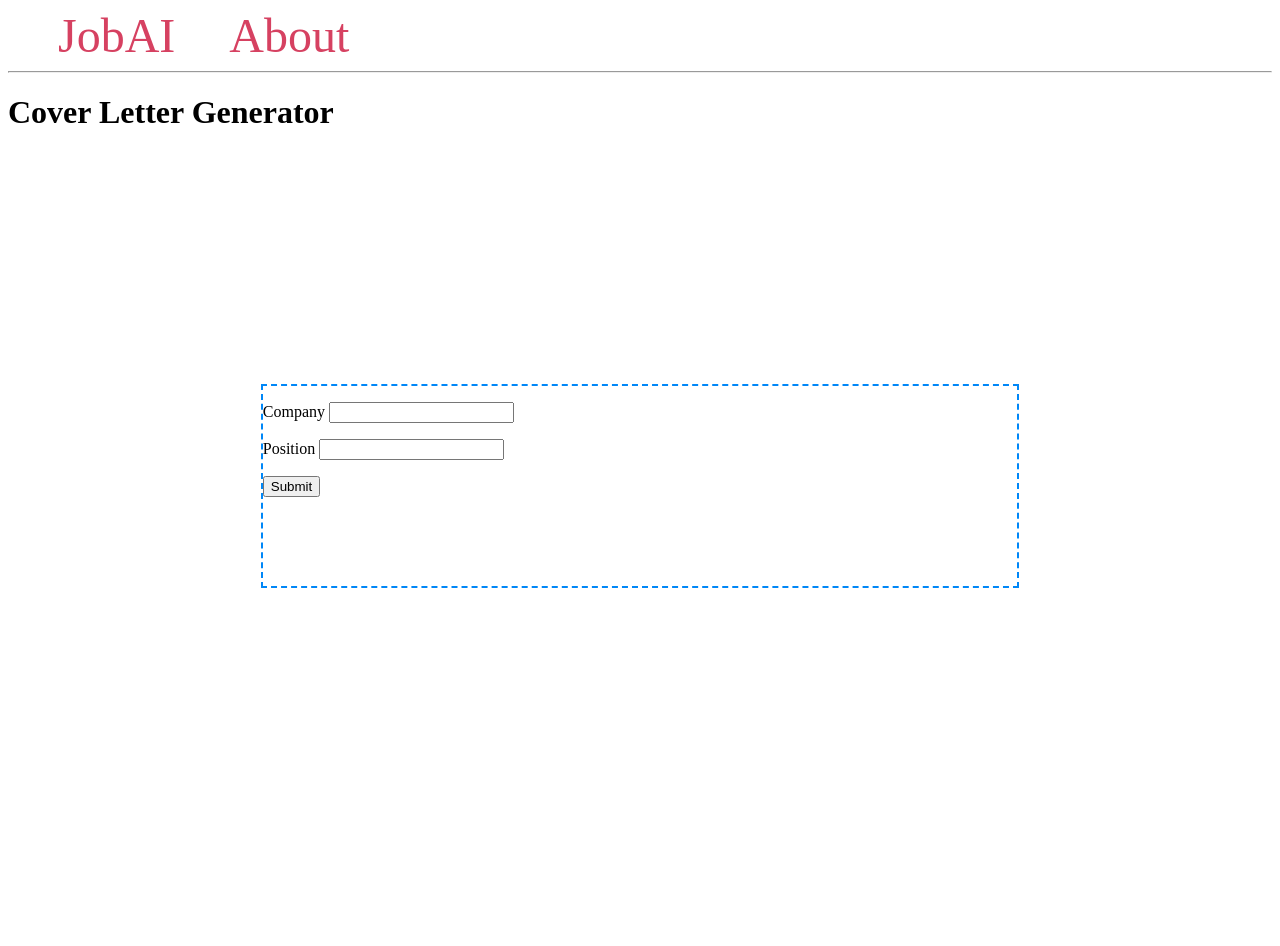
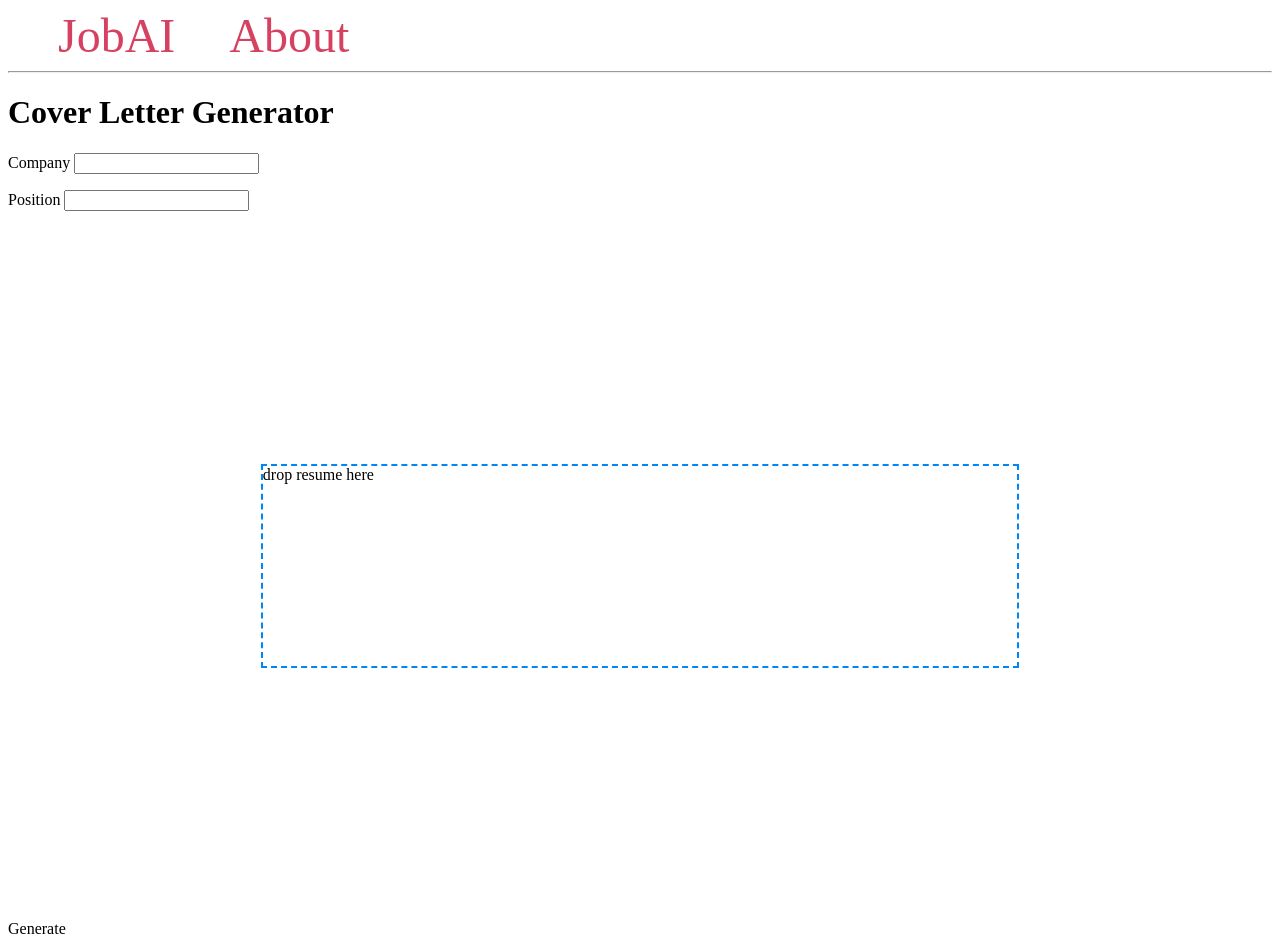
Before and after one commit to happinessbaby/AutoGPT-Site-Creation, a Flask app: template templates/index.html in a window 1280 px wide. Before the commit the page ends 588 px from the top, so only its background shows below. Run offline with Flask 3, Linux system fonts and the light colour scheme; the template is opened without the code that fills it: values that come from a table or form of the project are taken from there, most other values are stand-ins (such as "Sample title", 1, 10 or a date in 2020); some libraries are stand-ins or nearby versions.

Commit message:
updated css on all pages

```diff
--- a/backend_celery.py
+++ b/backend_celery.py
@@ -4,6 +4,7 @@ from wtforms import StringField, SubmitField
 from wtforms.validators import DataRequired
 from flask_wtf.file import FileField, FileRequired, FileAllowed
 from werkzeug.utils import secure_filename
+from werkzeug.datastructures import CombinedMultiDict
 from generate_cover_letter import generate_basic_cover_letter
 from basic_utils import convert_to_txt
 import os
--- a/templates/base.html
+++ b/templates/base.html
@@ -9,6 +9,7 @@
             color: #d64161;
             font-size: 3em;
             margin-left: 50px;
+            margin-top: 180px;
             text-decoration: none;
         }
     </style>
@@ -17,6 +18,8 @@
         border: 2px dashed #0087F7;
         margin: 20%;
         min-height: 200px;
+        min-width: 500px;
+        text-align: left;
         }
     </style>
     <link rel= "stylesheet" type= "text/css" href= "{{url_for('static',filename='styles/main.css') }}">
--- a/templates/index.html
+++ b/templates/index.html
@@ -1,13 +1,15 @@
 {% extends 'base.html' %}
 
 {% block content %}
+<div class="form">
     <h1>{% block title %} Cover Letter Generator {% endblock %}</h1>
 
-    <form method="POST"  action="/"   enctype="multipart/form-data" id = "myform" class="dropzone"  >
+    <form method="POST"  action="/"   enctype="multipart/form-data" id = "myform" >
         {{ form.csrf_token }}
         <p>
             {{ form.company.label }}
             {{ form.company(size=20) }}
+            <span id = error1></span>
         </p>
 
         {% if form.company.errors %}
@@ -16,11 +18,12 @@
                     <li>{{ error }}</li>
                 {% endfor %}
             </ul>
-        {% endif %}
+            {% endif %}
 
         <p>
             {{ form.job.label }}
-            {{ form.job() }}
+            {{ form.job(size=20) }}
+            <span id="error2"></span>
         </p>
 
         {% if form.job.errors %}
@@ -29,18 +32,27 @@
                     <li>{{ error }}</li>
                 {% endfor %}
             </ul>
-        {% endif %}
-        <p>
-            <input type="submit" id="submitButton">
-        </p>
+            {% endif %}
+
+        <div class="dropzone" id="myDropzone">
+        <div class="dz-message" data-dz-message><span>drop resume here</span></div>
+        </div>
+        <span id = error3></span>
+
+        <input type="submit" id="submitButton" class="hidden" style="display:none">
 
         <input type="hidden" name="csrf_token" value="{{ csrf_token() }}"/>
     </form>
+</div>
+
+    <label id=lsb for="submitButton" tabindex="0">Generate</label>
 
     <script src="https://code.jquery.com/jquery-3.6.0.min.js"></script>
     <script src="http://ajax.aspnetcdn.com/ajax/jquery.validate/1.10.0/jquery.validate.js"></script>
     <script src="http://ajax.microsoft.com/ajax/jquery.validate/1.11.1/additional-methods.js"></script>
     <script src="https://cdnjs.cloudflare.com/ajax/libs/dropzone/5.7.1/min/dropzone.min.js"></script>
+    <script src="https://cdn.jsdelivr.net/npm/sweetalert2@11"></script>
+    <script src="sweetalert2.all.min.js"></script>
 
     <script type="text/javascript">
 
@@ -49,7 +61,7 @@
         $(document).ready(function() {
               // The dropzone method is added to jQuery elements and can
             // be invoked with an (optional) configuration object.
-            var mydropzone = new Dropzone("#myform", {
+            var mydropzone = new Dropzone("#myDropzone", {
                 paramName: 'file',
                 maxFilesize:2,
                 acceptedFiles: '.txt, .pdf, .docx, .odt',
@@ -60,6 +72,8 @@
                 uploadMultiple: true,
                 parallelUploads:100,
                 addRemoveLinks:true,
+                // previewpreviewsContainer: "#dropzonePreview",
+                // clickable: "#dropzonePreview",
                 userId: "",
                 init: function() {
 
@@ -77,7 +91,19 @@
                         else
                         {
                             // TBD: add each case's error handling
-                            alert("please upload a file!");
+                            if (uploaded_file==false)
+                            {
+                                document.getElementById('error3').innerHTML="<font color=red size=1 face='Verdana'>required field</font>";
+                            }
+                            if (document.getElementById("company").value=='')
+                            {
+                                document.getElementById('error1').innerHTML="<font color=red size=1 face='Verdana'>required field</font>";
+                            }
+                            if (document.getElementById("job").value=='')
+                            {
+                                document.getElementById('error2').innerHTML="<font color=red size=1 face='Verdana'>required field</font>";
+                            }
+                            // alert("please upload a file!");
                         }
                     });
                     // to append extra data and form data
@@ -97,19 +123,34 @@
                         uploaded_file = false;
                     });
                     this.on("maxfilesexceeded", function() {
-                        alert("exceeded file limit!");
+                        // Swal.fire("Exceeded file limit!")
                         uploaded_file=true;
                     });
                     this.on("successmultiple", function(file, response) {
-                        alert("file has been sucessfully sent");
-                        window.location.href = './loading';
+                        // alert("file has been sucessfully sent");
+                        Swal.fire({
+                            title: "Your file will automatically download when done.",
+                            // showDenyButton: true,
+                            showCancelButton: true,
+                            confirmButtonText: 'okay',
+                            // denyButtonText: `Don't save`,
+                            }).then((result) => {
+                            /* Read more about isConfirmed, isDenied below */
+                            if (result.isConfirmed) {
+                                window.location.href = './loading';
+                            // } else if (result.isDenied) {
+                            //     // Swal.fire('Changes are not saved', '', 'info')
+                                }
+                            })
                     });
                     this.on("complete", function(file) {
                         dz.removeFile(file);
                     });
-                    this.on("errormultiple", function(files, response) {
+                    this.on("errormultiple", function(file, error) {
                     // Gets triggered when there was an error sending the files.
                     // Maybe show form again, and notify user of error
+                        // DOES NOT WORK YET
+                        file.previewElement.querySelectorAll('.dz-error-message span')[0].textContent = error.message || "Unable to Upload";
                     });
                 }
 
```
Also changed, not shown: templates/loading.html (+16 -7 lines).
